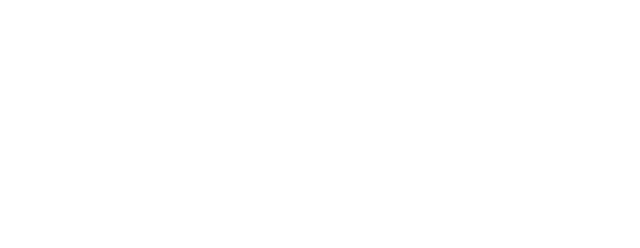
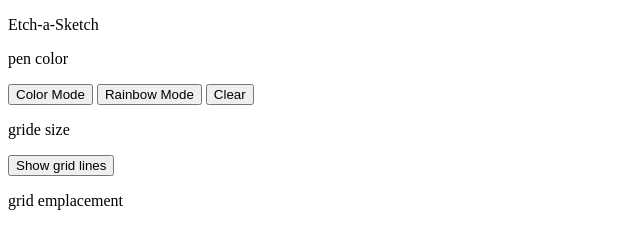
Before and after one commit to Natleak/odin-Etch-a-Sketch, a plain HTML site: page index.html in a window 1280 px wide. Shown: the whole page, without its empty margins (0-640 px from the left). Drawn offline with Linux system fonts and the light colour scheme.

Commit message:
feat : add settings wanted on the page

```diff
--- a/index.html
+++ b/index.html
@@ -6,6 +6,33 @@
     <title>Etch a Sketch</title>
     <link rel="stylesheet" href="style.css" />
   </head>
-  <body></body>
+  <body>
+    <div class="header">
+      <p>Etch-a-Sketch</p>
+    </div>
+    <div class="main">
+      <div class="container_settings">
+        <div class="settings_pen">
+          <p>pen color</p>
+        </div>
+        <div class="settings_button">
+          <button class="button_color">Color Mode</button>
+          <button class="button_rainbow">Rainbow Mode</button>
+          <button class="button_clear">Clear</button>
+        </div>
+        <div class="settings_grid">
+          <div class="grid_size">
+            <p>gride size</p>
+          </div>
+          <div class="grid_line">
+            <button class="button_lines">Show grid lines</button>
+          </div>
+        </div>
+      </div>
+      <div class="container_grid">
+        <p>grid emplacement</p>
+      </div>
+    </div>
+  </body>
   <script src="script.js"></script>
 </html>
```
